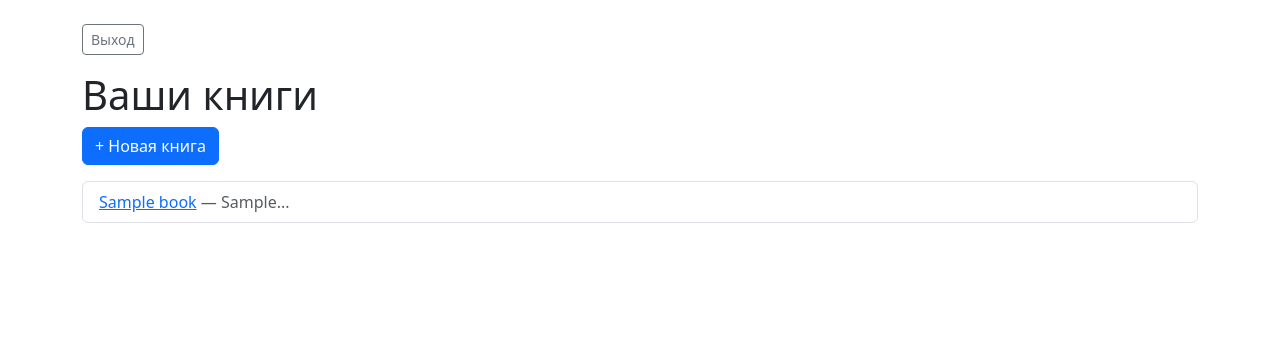
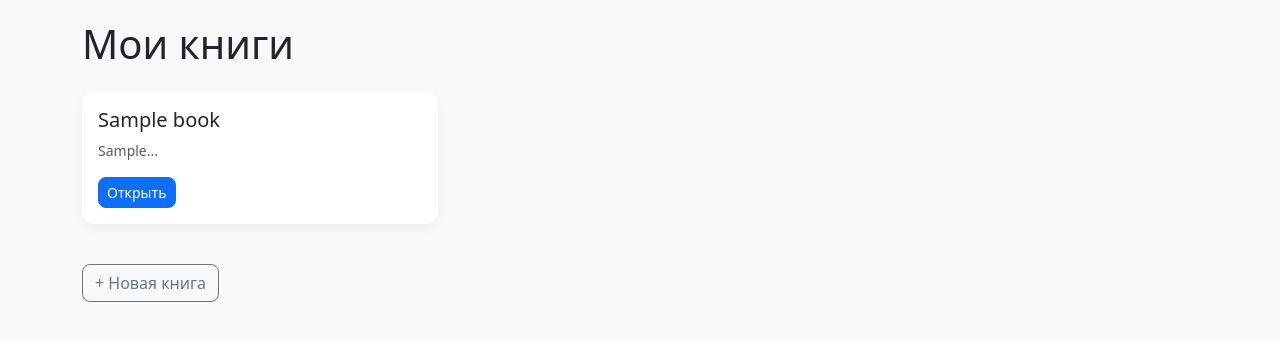
Before and after one commit to TDHster/BookSmith, a Flask app: page /books in a window 1280 px wide. Shown: the top 341 px of the page. Run offline with Flask 3, Linux system fonts and the light colour scheme; the visitor is signed in with stand-in values (Sample User, id 1); tables that the repository leaves empty hold one stand-in row (values such as "Sample post"); some libraries are stand-ins or nearby versions.

Commit message:
design and json parse improove

```diff
--- a/web/templates/base.html
+++ b/web/templates/base.html
@@ -3,14 +3,35 @@
 <html lang="ru">
 <head>
   <meta charset="UTF-8">
-  <title>BookSmith</title>
-  <link rel="shortcut icon" href="{{ url_for('static', filename='favicon.ico') }}" type="image/x-icon">
-  <!-- Bootstrap 5 -->
+  <meta name="viewport" content="width=device-width, initial-scale=1">
+  <title>{% block title %}BookSmith{% endblock %}</title>
   <link href="https://cdn.jsdelivr.net/npm/bootstrap@5.3.0/dist/css/bootstrap.min.css" rel="stylesheet">
-  <!-- HTMX -->
   <script src="https://unpkg.com/htmx.org@1.9.10"></script>
+  <style>
+    body {
+      background-color: #f8f9fa;
+      padding-top: 20px;
+    }
+    .card {
+      border: none;
+      border-radius: 12px;
+      box-shadow: 0 4px 12px rgba(0,0,0,0.05);
+    }
+    .btn {
+      border-radius: 8px;
+    }
+    .form-control, .form-select {
+      border-radius: 8px;
+    }
+    .breadcrumb {
+      background: transparent;
+      padding: 0;
+      margin-bottom: 1rem;
+    }
+  </style>
+  {% block head %}{% endblock %}
 </head>
-<body class="p-4">
+<body>
   <div class="container">
     {% block content %}{% endblock %}
   </div>
--- a/web/templates/books.html
+++ b/web/templates/books.html
@@ -2,26 +2,21 @@
 {% extends "base.html" %}
 
 {% block content %}
+<h1 class="mb-4">Мои книги</h1>
 
-<nav class="mb-3">
-  <a href="/logout" class="btn btn-outline-secondary btn-sm">Выход</a>
-</nav>
+<div class="row">
+  {% for book in books %}
+  <div class="col-md-6 col-lg-4 mb-4">
+    <div class="card h-100">
+      <div class="card-body">
+        <h5 class="card-title">{{ book.title }}</h5>
+        <p class="card-text text-muted small">{{ book.premise[:100] }}...</p>
+        <a href="/book/{{ book.id }}" class="btn btn-primary btn-sm">Открыть</a>
+      </div>
+    </div>
+  </div>
+  {% endfor %}
+</div>
 
-<h1>Ваши книги</h1>
-
-<a href="/new-book" class="btn btn-primary mb-3">+ Новая книга</a>
-
-{% if books %}
-<ul class="list-group">
-  {% for book in books %}
-  <li class="list-group-item">
-    <a href="/book/{{ book.id }}">{{ book.title }}</a>
-    <span class="text-muted">— {{ book.premise[:50] }}...</span>
-  </li>
-  {% endfor %}
-</ul>
-{% else %}
-<p>У вас пока нет книг. Создайте первую!</p>
-{% endif %}
-
+<a href="/new-book" class="btn btn-outline-secondary mt-3">+ Новая книга</a>
 {% endblock %}
```
Also changed, not shown: domain/book_logic.py (+47 -25 lines), web/templates/book_outline.html (+20 -27 lines), web/templates/book_outline_table.html (+9 -33 lines).
